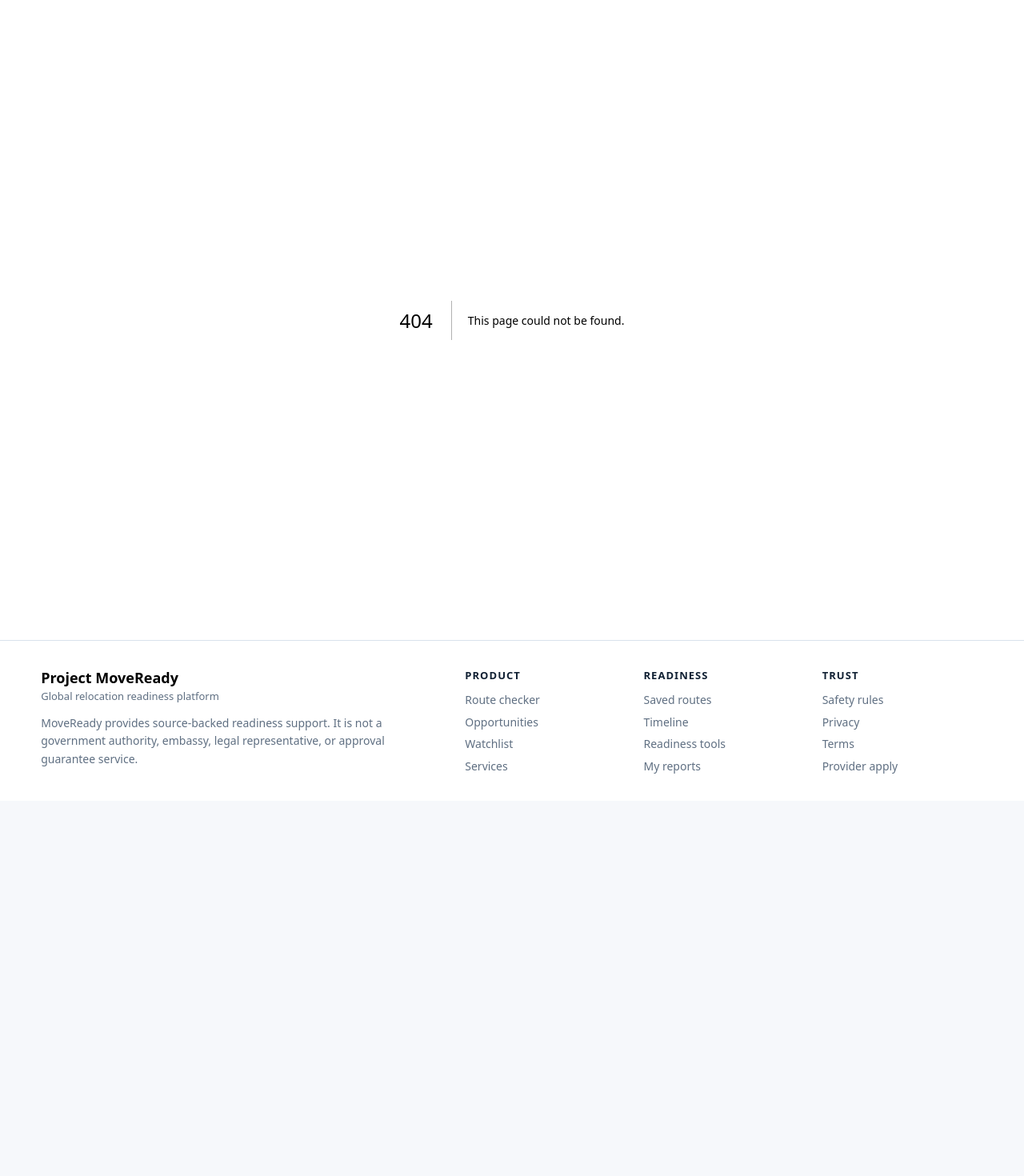
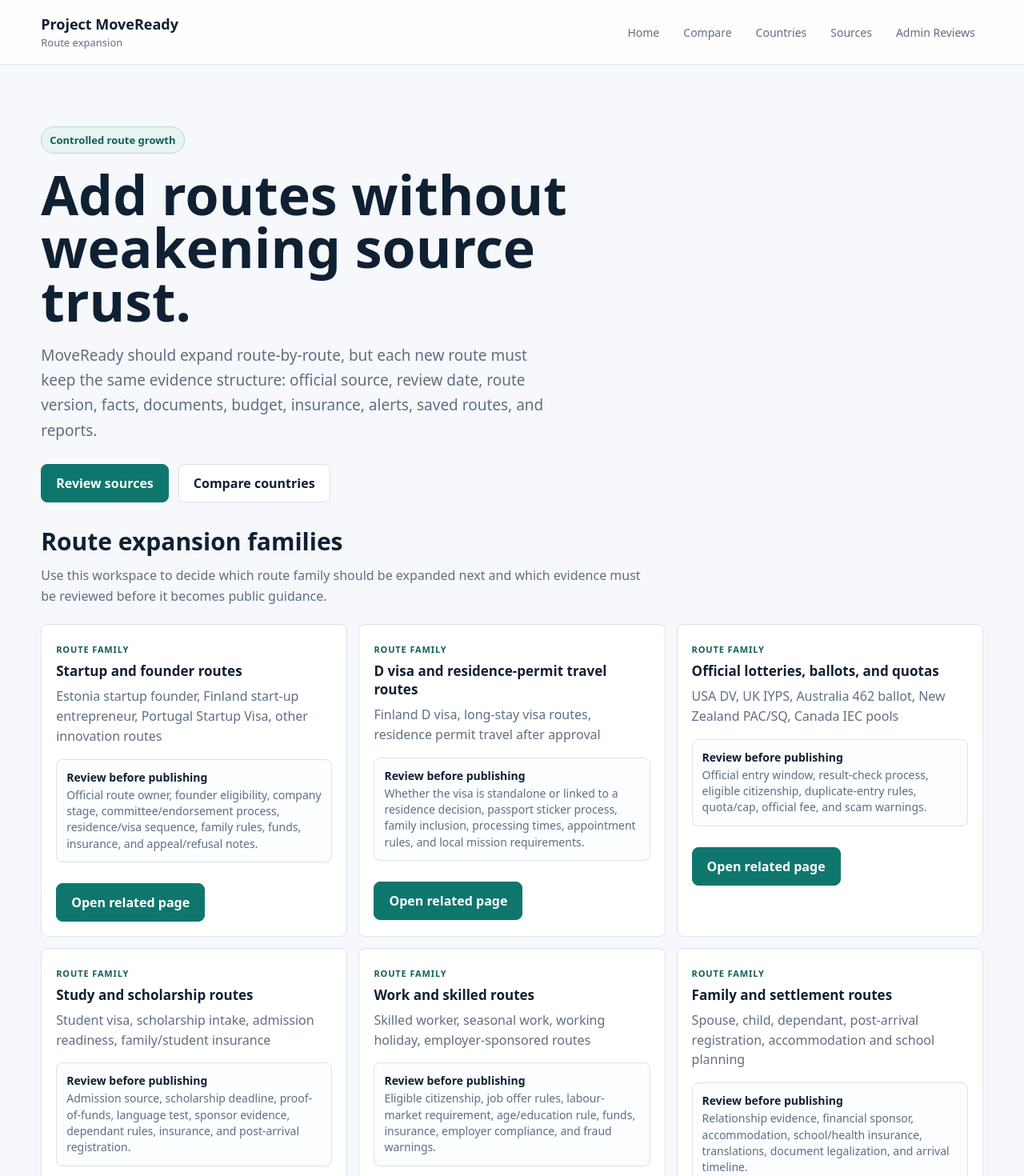
Before and after one commit to SirBM201/SirBM201-moveready-frontend, a Next.js app: page /route-expansion in a window 1280 px wide. Before the commit this address had no page. Shown: the top 1470 px of the page at 80% size. Before the commit the page ends 1001 px from the top, so only its background shows below. Built offline with nearby package versions, Linux system fonts and the light colour scheme.

Commit message:
Add route expansion workspace page

```diff
--- /dev/null
+++ b/app/route-expansion/page.tsx
@@ -0,0 +1,111 @@
+const routeFamilies = [
+  {
+    title: "Startup and founder routes",
+    examples: "Estonia startup founder, Finland start-up entrepreneur, Portugal Startup Visa, other innovation routes",
+    review: "Official route owner, founder eligibility, company stage, committee/endorsement process, residence/visa sequence, family rules, funds, insurance, and appeal/refusal notes.",
+    next: "/routes/estonia-startup",
+  },
+  {
+    title: "D visa and residence-permit travel routes",
+    examples: "Finland D visa, long-stay visa routes, residence permit travel after approval",
+    review: "Whether the visa is standalone or linked to a residence decision, passport sticker process, family inclusion, processing times, appointment rules, and local mission requirements.",
+    next: "/routes/finland-d-visa",
+  },
+  {
+    title: "Official lotteries, ballots, and quotas",
+    examples: "USA DV, UK IYPS, Australia 462 ballot, New Zealand PAC/SQ, Canada IEC pools",
+    review: "Official entry window, result-check process, eligible citizenship, duplicate-entry rules, quota/cap, official fee, and scam warnings.",
+    next: "/opportunities",
+  },
+  {
+    title: "Study and scholarship routes",
+    examples: "Student visa, scholarship intake, admission readiness, family/student insurance",
+    review: "Admission source, scholarship deadline, proof-of-funds, language test, sponsor evidence, dependant rules, insurance, and post-arrival registration.",
+    next: "/scholarships",
+  },
+  {
+    title: "Work and skilled routes",
+    examples: "Skilled worker, seasonal work, working holiday, employer-sponsored routes",
+    review: "Eligible citizenship, job offer rules, labour-market requirement, age/education rule, funds, insurance, employer compliance, and fraud warnings.",
+    next: "/opportunities/japan-working-holiday",
+  },
+  {
+    title: "Family and settlement routes",
+    examples: "Spouse, child, dependant, post-arrival registration, accommodation and school planning",
+    review: "Relationship evidence, financial sponsor, accommodation, school/health insurance, translations, document legalization, and arrival timeline.",
+    next: "/timeline",
+  },
+];
+
+const buildSteps = [
+  "Create country route shell",
+  "Attach official source record",
+  "Add active route version",
+  "Add facts, documents, budget, and insurance notes",
+  "Assign source confidence and review due date",
+  "Expose public page only after review",
+  "Connect save route, alert, timeline, service request, and report actions",
+];
+
+export default function RouteExpansionPage() {
+  return (
+    <main className="page-shell">
+      <header className="topbar">
+        <a className="brand" href="/"><strong>Project MoveReady</strong><span>Route expansion</span></a>
+        <nav className="nav" aria-label="Main navigation">
+          <a href="/">Home</a>
+          <a href="/compare">Compare</a>
+          <a href="/country-comparison">Countries</a>
+          <a href="/sources">Sources</a>
+          <a href="/admin/reviews">Admin Reviews</a>
+        </nav>
+      </header>
+
+      <section className="hero-band compact-hero">
+        <div className="hero-copy">
+          <span className="eyebrow">Controlled route growth</span>
+          <h1>Add routes without weakening source trust.</h1>
+          <p className="lede">
+            MoveReady should expand route-by-route, but each new route must keep the same evidence structure: official source, review date, route version, facts, documents, budget, insurance, alerts, saved routes, and reports.
+          </p>
+          <div className="actions">
+            <a className="btn primary" href="/sources">Review sources</a>
+            <a className="btn" href="/country-comparison">Compare countries</a>
+          </div>
+        </div>
+      </section>
+
+      <section className="section no-top-pad">
+        <h2>Route expansion families</h2>
+        <p className="section-intro">Use this workspace to decide which route family should be expanded next and which evidence must be reviewed before it becomes public guidance.</p>
+        <div className="grid">
+          {routeFamilies.map((family) => (
+            <article className="card" key={family.title}>
+              <span className="overline">Route family</span>
+              <h3>{family.title}</h3>
+              <p>{family.examples}</p>
+              <div className="mini-list">
+                <div><strong>Review before publishing</strong><span>{family.review}</span></div>
+              </div>
+              <div className="actions">
+                <a className="btn primary" href={family.next}>Open related page</a>
+              </div>
+            </article>
+          ))}
+        </div>
+      </section>
+
+      <section className="section">
+        <h2>Expansion checklist</h2>
+        <div className="mini-list">
+          {buildSteps.map((step, index) => (
+            <div key={step}>
+              <strong>{index + 1}. {step}</strong>
+              <span>Complete this step before the route is treated as reliable for user-facing reports.</span>
+            </div>
+          ))}
+        </div>
+      </section>
+    </main>
+  );
+}
```
